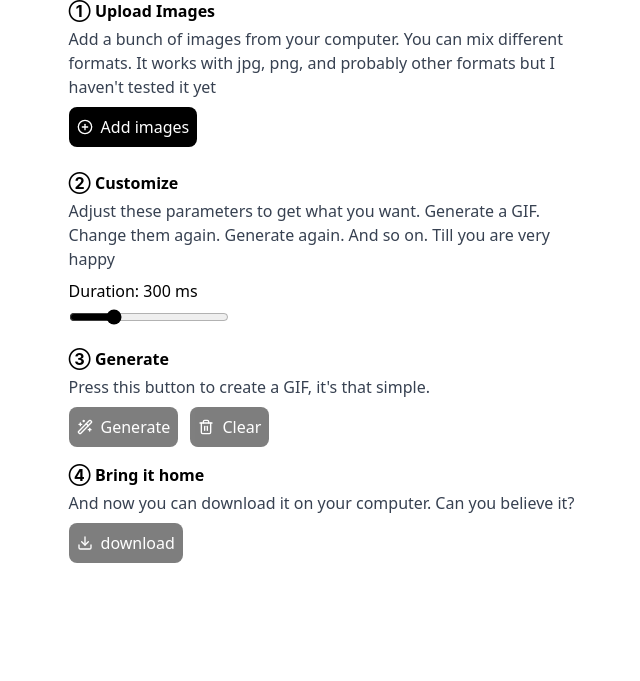
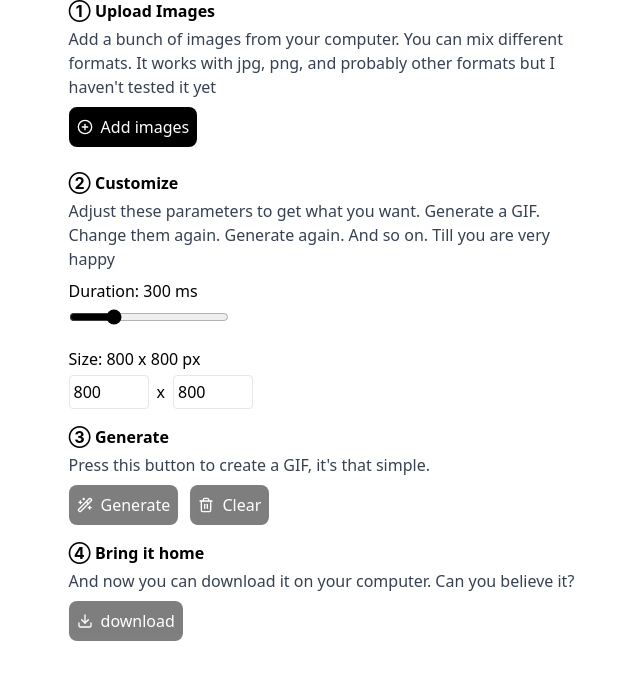
Before and after one commit to lndgst/random, a Flask app: page / in a window 1280 px wide. Shown: the part 129-810 px from the top of the page, without its empty margins (314-954 px from the left). Before the commit the page ends 692 px from the top, so only its background shows below. Run offline with Flask 3, Linux system fonts and the light colour scheme.

Commit message:
Add GIF size customization

```diff
--- a/gif_app/app.py
+++ b/gif_app/app.py
@@ -2,7 +2,7 @@ from io import BytesIO
 from flask import Flask, render_template, request, send_file
 from PIL import Image
 
-TARGET_SIZE = (800, 800)
+DEFAULT_SIZE = (800, 800)
 
 app = Flask(__name__)
 
@@ -14,26 +14,39 @@ def index():
 def generate():
     files = request.files.getlist('images')
     duration = int(request.form.get('duration', 300))
+    width = int(request.form.get('width', DEFAULT_SIZE[0]))
+    height = int(request.form.get('height', DEFAULT_SIZE[1]))
+    target_size = (width, height)
     frames = []
     for f in files:
         if f.filename:
             img = Image.open(f.stream).convert('RGBA')
-            img.thumbnail(TARGET_SIZE, Image.LANCZOS)
-            frame = Image.new('RGBA', TARGET_SIZE, (255, 255, 255, 0))
-            frame.paste(img, ((TARGET_SIZE[0] - img.width) // 2,
-                              (TARGET_SIZE[1] - img.height) // 2))
+            img.thumbnail(target_size, Image.LANCZOS)
+            frame = Image.new('RGBA', target_size, (255, 255, 255, 0))
+            frame.paste(img, ((target_size[0] - img.width) // 2,
+                              (target_size[1] - img.height) // 2))
             frames.append(frame)
     if not frames:
         return 'No images uploaded', 400
+    # determine color depth based on target size to keep reasonable file size
+    reference_pixels = DEFAULT_SIZE[0] * DEFAULT_SIZE[1]
+    target_pixels = width * height
+    color_ratio = reference_pixels / target_pixels if target_pixels else 1
+    colors = max(16, min(256, int(256 * color_ratio)))
+
+    processed_frames = [f.convert('P', palette=Image.ADAPTIVE, colors=colors)
+                        for f in frames]
+
     gif_bytes = BytesIO()
-    frames[0].save(
+    processed_frames[0].save(
         gif_bytes,
         format='GIF',
         save_all=True,
-        append_images=frames[1:],
+        append_images=processed_frames[1:],
         duration=duration,
         loop=0,
-        disposal=2
+        disposal=2,
+        optimize=True
     )
     gif_bytes.seek(0)
     return send_file(
--- a/gif_app/templates/index.html
+++ b/gif_app/templates/index.html
@@ -31,6 +31,14 @@
                 <div class="mt-1">
                     <div id="durationLabel" class="mb-1">Duration: <span id="durationValue">300</span> ms</div>
                     <input id="durationInput" type="range" min="50" max="1000" step="50" value="300" class="w-40">
+                </div>
+                <div class="mt-4">
+                    <div id="sizeLabel" class="mb-1">Size: <span id="widthValue">800</span> x <span id="heightValue">800</span> px</div>
+                    <div class="flex space-x-2">
+                        <input id="widthInput" type="number" min="100" max="2000" value="800" class="w-20 p-1 border rounded" />
+                        <span class="self-center">x</span>
+                        <input id="heightInput" type="number" min="100" max="2000" value="800" class="w-20 p-1 border rounded" />
+                    </div>
                 </div>
             </div>
             <div>
@@ -67,11 +75,16 @@
         const clearBtn = document.getElementById('clearBtn');
         const durationInput = document.getElementById('durationInput');
         const durationValue = document.getElementById('durationValue');
+        const widthInput = document.getElementById('widthInput');
+        const heightInput = document.getElementById('heightInput');
+        const widthValue = document.getElementById('widthValue');
+        const heightValue = document.getElementById('heightValue');
         let files = [];
         let isGenerating = false;
         updateGenerateBtnState();
         updateClearBtnState();
         updateDurationDisplay();
+        updateSizeDisplay();
 
         durationInput.addEventListener('input', () => {
             updateDurationDisplay();
@@ -80,8 +93,27 @@
             }
         });
 
+        widthInput.addEventListener('input', () => {
+            updateSizeDisplay();
+            if (gifPreview.src) {
+                generateGif();
+            }
+        });
+
+        heightInput.addEventListener('input', () => {
+            updateSizeDisplay();
+            if (gifPreview.src) {
+                generateGif();
+            }
+        });
+
         function updateDurationDisplay() {
             durationValue.textContent = durationInput.value;
+        }
+
+        function updateSizeDisplay() {
+            widthValue.textContent = widthInput.value;
+            heightValue.textContent = heightInput.value;
         }
 
         function updateGenerateBtnState() {
@@ -159,6 +191,8 @@
             const formData = new FormData();
             files.forEach(f => formData.append('images', f));
             formData.append('duration', durationInput.value);
+            formData.append('width', widthInput.value);
+            formData.append('height', heightInput.value);
             fetch('/generate', { method: 'POST', body: formData })
                 .then(res => res.blob())
                 .then(blob => {
```
Also changed, not shown: README.md.
